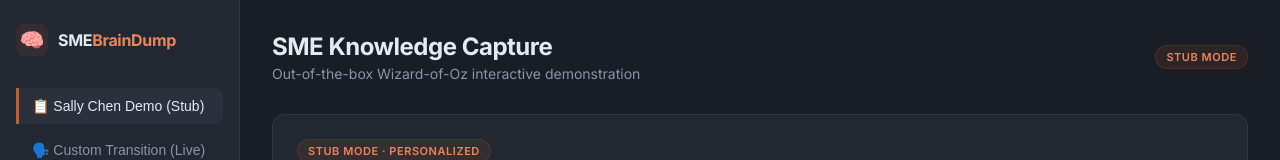
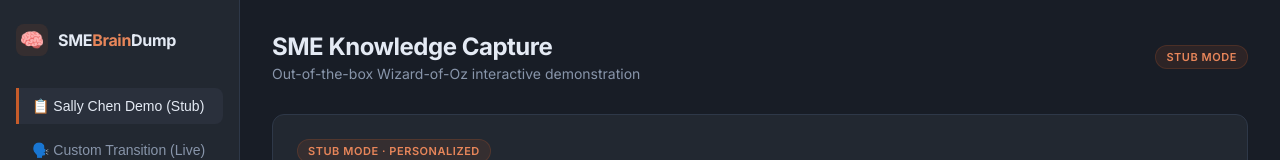
Before and after one commit to theProductPath/sme-brain-dump, a Next.js app: page / in a window 1280 px wide. Shown: the top 160 px of the page. Built offline with nearby package versions, Linux system fonts and the light colour scheme; what @elevenlabs/react would draw is missing.

Commit message:
Update sidebar logo to alternate text colors (SME [white] Brain [brand] Dump [white])

```diff
--- a/src/app/page.tsx
+++ b/src/app/page.tsx
@@ -25,7 +25,7 @@ export default function Dashboard() {
           <div className="brand-section">
             <div className="brand-icon">🧠</div>
             <div className="brand-name">
-              SME<span>BrainDump</span>
+              SME<span>Brain</span>Dump
             </div>
           </div>
 
```
